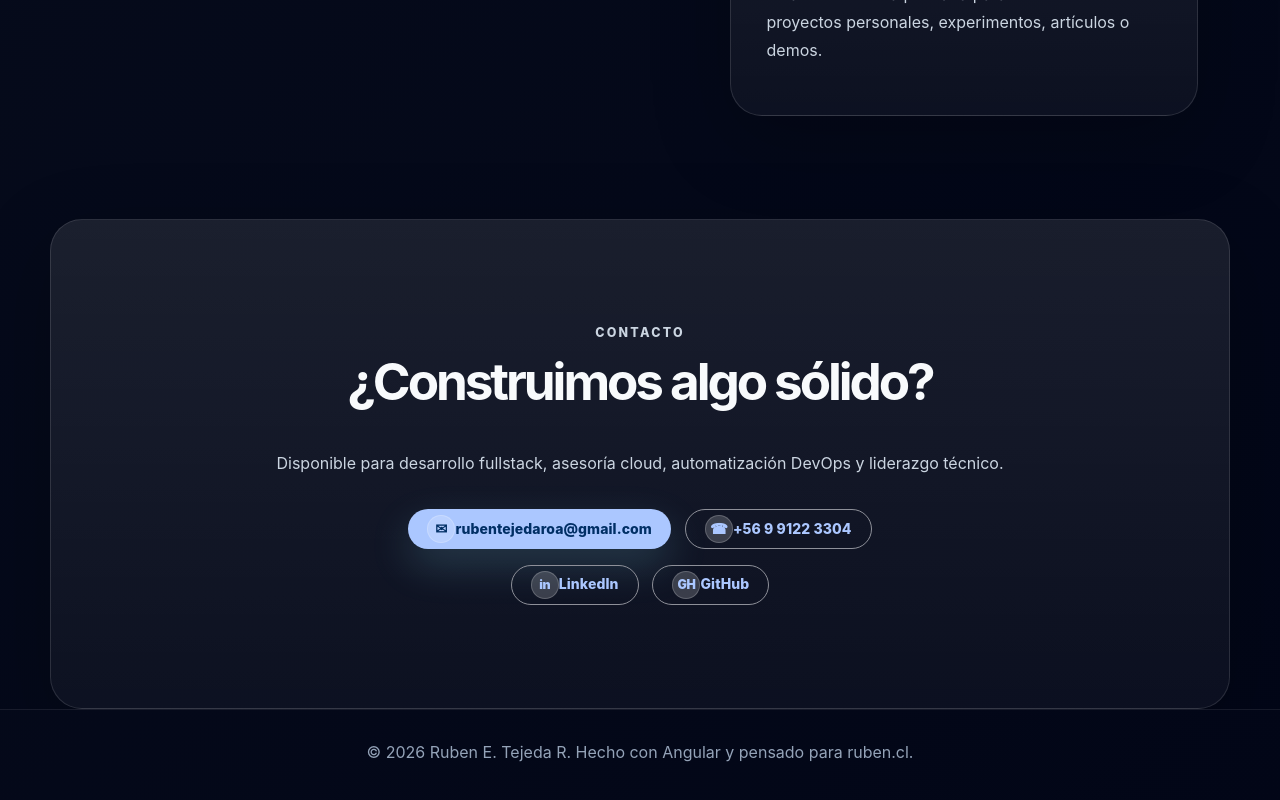
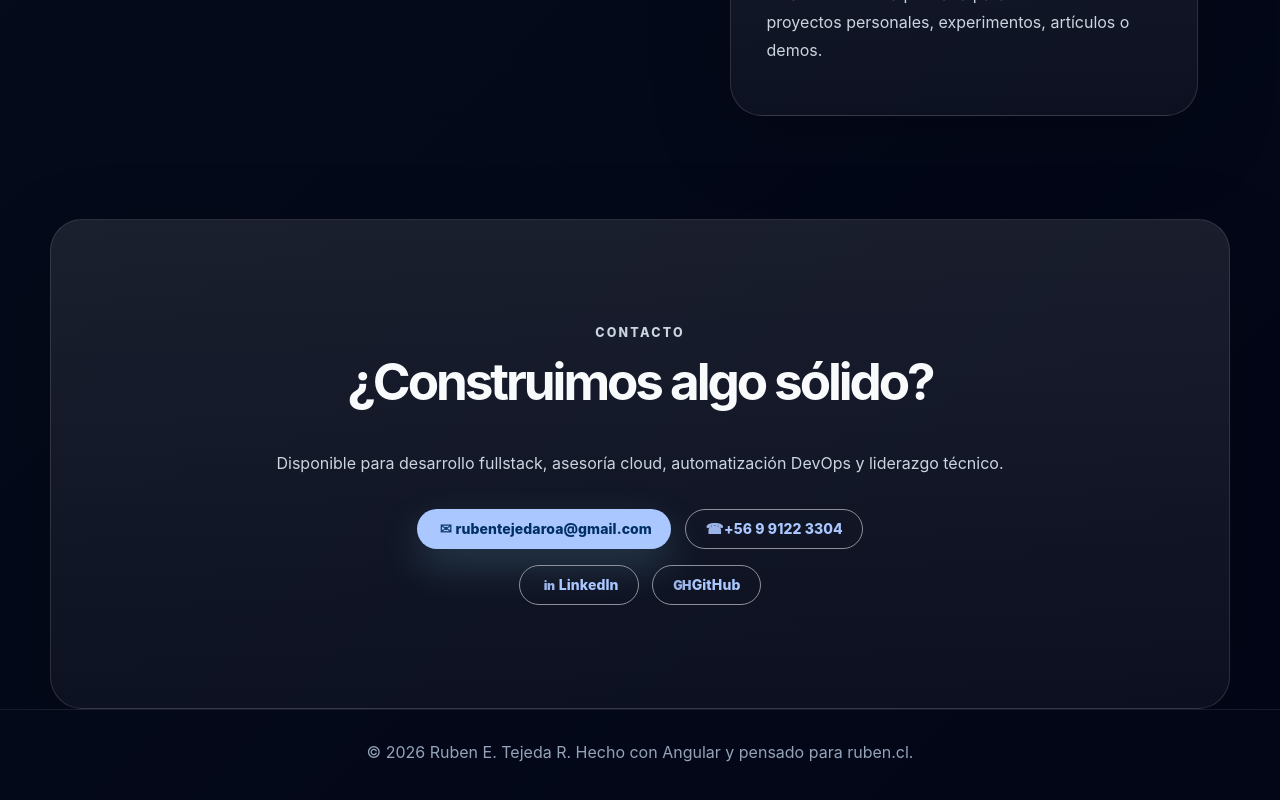
Before and after one commit to rbntejeda/ruben-cl, an Angular app: page / in a window 1280 px wide. Shown: the part 6745-7545 px from the top of the page. Built offline with nearby package versions, Linux system fonts and the light colour scheme.

Commit message:
style: simplify contact icons

```diff
--- a/src/app/app.component.scss
+++ b/src/app/app.component.scss
@@ -277,16 +277,16 @@ mat-card-subtitle {
 
 .contact-icon {
   align-items: center;
-  background: rgb(255 255 255 / 18%);
-  border: 1px solid rgb(255 255 255 / 20%);
-  border-radius: 999px;
+  background: transparent;
+  border: 0;
   display: inline-flex;
   font-size: 0.9rem;
   font-weight: 900;
-  height: 1.75rem;
+  height: 1.2rem;
   justify-content: center;
   line-height: 1;
-  min-width: 1.75rem;
+  min-width: 1.2rem;
+  opacity: 0.9;
 }
 
 .brand-icon {
@@ -355,8 +355,6 @@ mat-card-subtitle {
 }
 
 :host(.light-theme) .contact-icon {
-  background: rgb(37 99 235 / 9%);
-  border-color: rgb(37 99 235 / 16%);
   color: #1e3a8a;
 }
 
```
